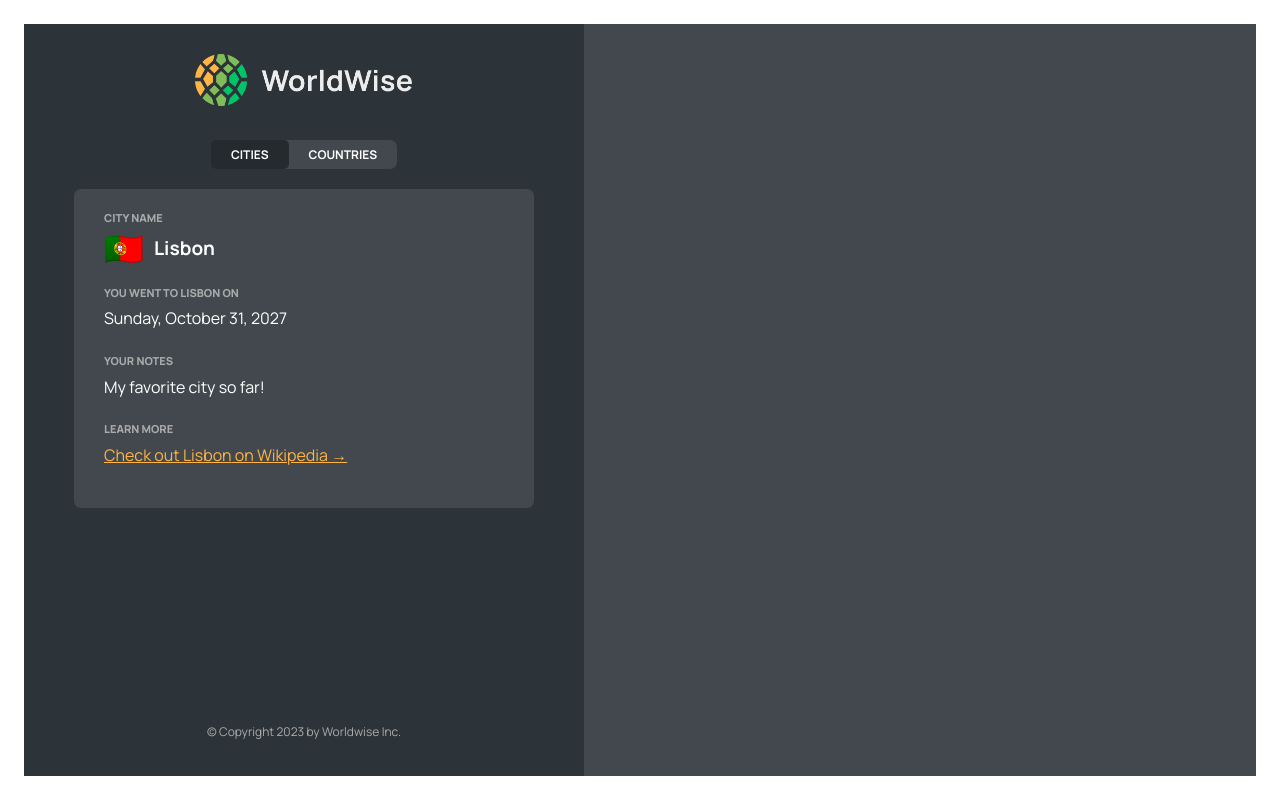
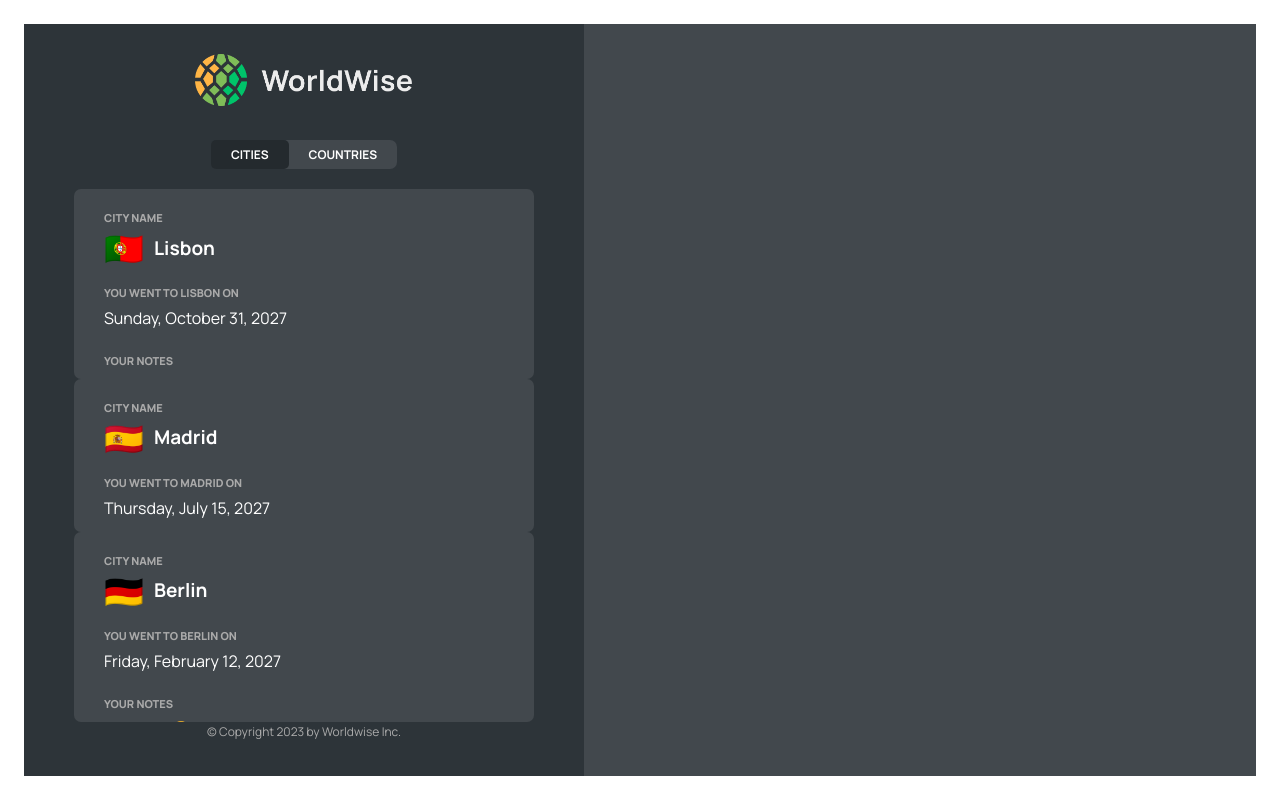
Before and after one commit to Gbangbolaoluwagbemiga/World-Wize, a React (Vite) app: page /appLayout/cities in a window 1280 px wide. Built offline with nearby package versions, Linux system fonts and the light colour scheme.

Commit message:
City component bug fixation

```diff
--- a/data/cities.js
+++ b/data/cities.js
@@ -1,4 +1,5 @@
-export const Data = [
+export const Data = {
+  Cities: [
     {
       cityName: 'Lisbon',
       country: 'Portugal',
@@ -35,4 +36,5 @@ export const Data = [
       },
       id: 98443197,
     },
-];
+  ],
+};
--- a/src/App.jsx
+++ b/src/App.jsx
@@ -12,13 +12,12 @@ import {Data} from '../data/cities';
 
 function App() {
   const [cities, setCities] = useState([]);
+
+  const {Cities} = Data;
   // const [isLoading, setIsLoading] = useState(true);
-  console.log(cities);
 
   useEffect(function () {
-    const data = Data;
-
-    setCities(data);
+    setCities(Cities);
   }, []);
 
   return (
--- a/src/components/City.jsx
+++ b/src/components/City.jsx
@@ -8,51 +8,54 @@ const formatDate = date =>
     weekday: 'long',
   }).format(new Date(date));
 
-function City() {
+function City({cities}) {
   // TEMP DATA
-  const currentCity = {
-    cityName: 'Lisbon',
-    emoji: '🇵🇹',
-    date: '2027-10-31T15:59:59.138Z',
-    notes: 'My favorite city so far!',
-  };
+  // const currentCity = {
+  //   cityName: 'Lisbon',
+  //   emoji: '🇵🇹',
+  //   date: '2027-10-31T15:59:59.138Z',
+  //   notes: 'My favorite city so far!',
+  // };
 
-  const {cityName, emoji, date, notes} = currentCity;
-
+  // const {cityName, emoji, date, notes} = currentCity;
   return (
-    <div className={styles.city}>
+    <>
+      {cities.map(city => (
+        <div className={styles.city} key={city.id}>
           <div className={styles.row}>
             <h6>City name</h6>
             <h3>
-          <span>{emoji}</span> {cityName}
+              <span>{city.emoji}</span> {city.cityName}
             </h3>
           </div>
 
           <div className={styles.row}>
-        <h6>You went to {cityName} on</h6>
-        <p>{formatDate(date || null)}</p>
+            <h6>You went to {city.cityName} on</h6>
+            <p>{formatDate(city.date || null)}</p>
           </div>
 
-      {notes && (
+          {city.notes && (
             <div className={styles.row}>
               <h6>Your notes</h6>
-          <p>{notes}</p>
+              <p>{city.notes}</p>
             </div>
           )}
 
           <div className={styles.row}>
             <h6>Learn more</h6>
             <a
-          href={`https://en.wikipedia.org/wiki/${cityName}`}
+              href={`https://en.wikipedia.org/wiki/${city.cityName}`}
               target="_blank"
               rel="noreferrer"
             >
-          Check out {cityName} on Wikipedia &rarr;
+              Check out {city.cityName} on Wikipedia &rarr;
             </a>
           </div>
 
           <div>{/* <ButtonBack /> */}</div>
         </div>
+      ))}
+    </>
   );
 }
 
```
Lines whose indentation alone changed are shown as unchanged.
